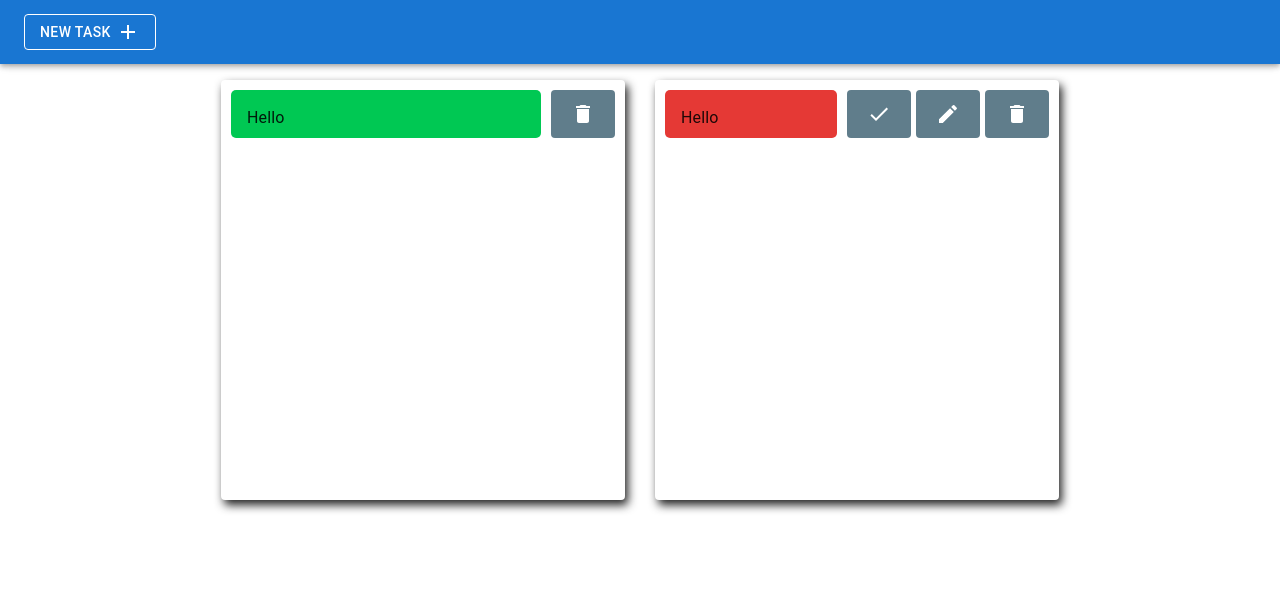
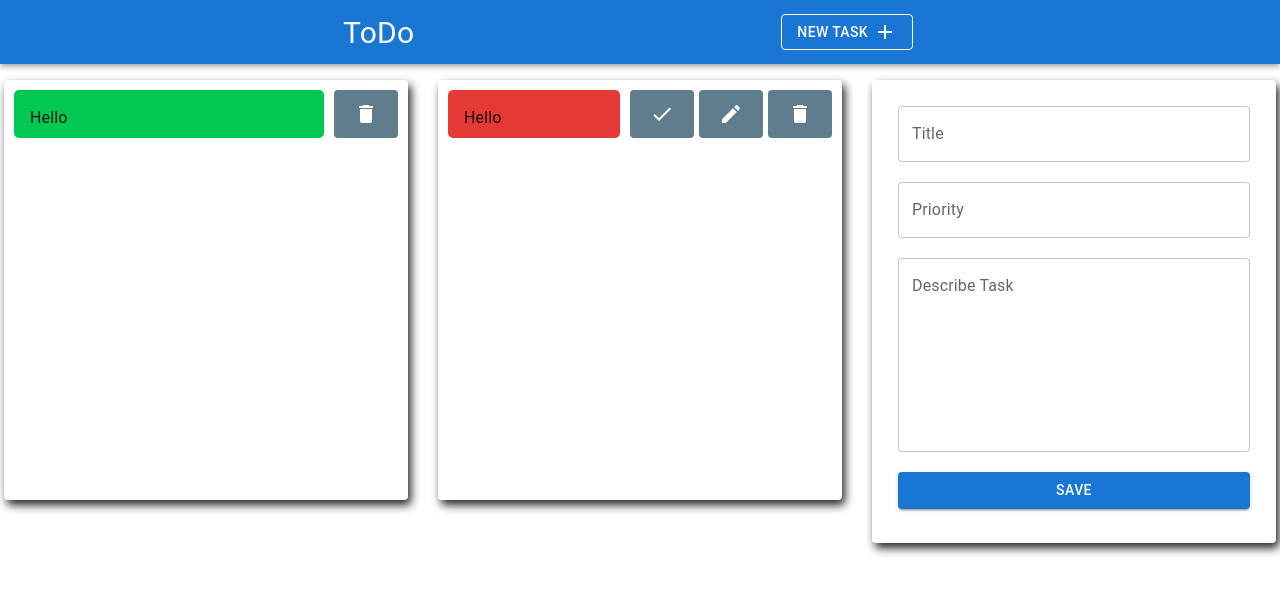
Before and after one commit to SiddhantTotade/task.exe, a React (Create React App) app in the folder app/todo_frontend/: page /api/todo in a window 1280 px wide. Both pictures are taken after a click on the button "NEW TASK". Shown: the top 594 px of the page. Built offline with nearby package versions, Linux system fonts and the light colour scheme.

Commit message:
modified : FormCard.jsx, IncompleteTaskCard.jsx, NavBar.jsx and Home.jsx

```diff
--- a/app/todo_frontend/src/components/home_components/FormCard.jsx
+++ b/app/todo_frontend/src/components/home_components/FormCard.jsx
@@ -8,8 +8,7 @@ const FormCard = ({ taskForm }) => {
     <Card
       sx={{
         width: "30%",
-        // display: "flex",
-        display: taskForm ? "flex" : "none",
+        display: taskForm.open ? "flex" : "none",
         padding: "10px",
         boxShadow: "3px 5px 10px",
         gap: "10px",
@@ -27,7 +26,11 @@ const FormCard = ({ taskForm }) => {
         <TextField sx={{ width: "100%" }} label="Title" />
         <TextField sx={{ width: "100%" }} label="Priority" />
         <TextField label="Describe Task" multiline rows={7} maxRows={8} />
-        <Button variant="contained">Save</Button>
+        {taskForm.new ? (
+          <Button variant="contained">Save</Button>
+        ) : (
+          <Button variant="contained">Update</Button>
+        )}
       </CardContent>
     </Card>
   );
--- a/app/todo_frontend/src/components/home_components/IncompleteTaskCard.jsx
+++ b/app/todo_frontend/src/components/home_components/IncompleteTaskCard.jsx
@@ -62,7 +62,7 @@ const IncompleteTaskCard = ({ handleTaskForm }) => {
               color: "white",
               ":hover": { background: "#455a64" },
             }}
-            onClick={() => handleTaskForm(true)}
+            onClick={() => handleTaskForm(true, false)}
           >
             <EditIcon />
           </Button>
--- a/app/todo_frontend/src/components/home_components/NavBar.jsx
+++ b/app/todo_frontend/src/components/home_components/NavBar.jsx
@@ -4,11 +4,20 @@ import Box from "@mui/material/Box";
 import Toolbar from "@mui/material/Toolbar";
 import AddIcon from "@mui/icons-material/Add";
 import Button from "@mui/material/Button";
+import { Typography } from "@mui/material";
 
-const NavBar = () => {
+const NavBar = ({ handleTaskForm }) => {
   return (
     <Box>
-      <AppBar>
+      <AppBar
+        sx={{
+          display: "flex",
+          flexDirection: "unset",
+          justifyContent: "space-evenly",
+          alignItems: "center",
+        }}
+      >
+        <Typography fontSize={30}>ToDo</Typography>
         <Toolbar>
           <Button
             variant="outlined"
@@ -23,6 +32,7 @@ const NavBar = () => {
                 border: "1px solid white",
               },
             }}
+            onClick={() => handleTaskForm(true, true)}
           >
             New Task
             <AddIcon />
--- a/app/todo_frontend/src/pages/Home.jsx
+++ b/app/todo_frontend/src/pages/Home.jsx
@@ -6,14 +6,18 @@ import FormCard from "../components/home_components/FormCard";
 import { Box } from "@mui/material";
 
 const Home = () => {
-  const [taskForm, setTaskForm] = useState(false);
+  const [taskForm, setTaskForm] = useState({
+    new: false,
+    open: false,
+  });
 
-  const handleTaskForm = (value) => {
-    setTaskForm(value);
+  const handleTaskForm = (val_1, val_2) => {
+    setTaskForm({ open: val_1, new: val_2 });
   };
+
   return (
     <>
-      <NavBar />
+      <NavBar handleTaskForm={handleTaskForm} />
       <Box
         sx={{
           width: "100%",
```
